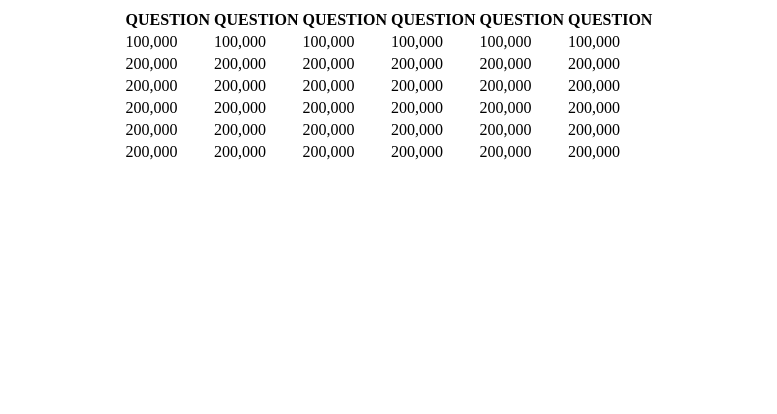
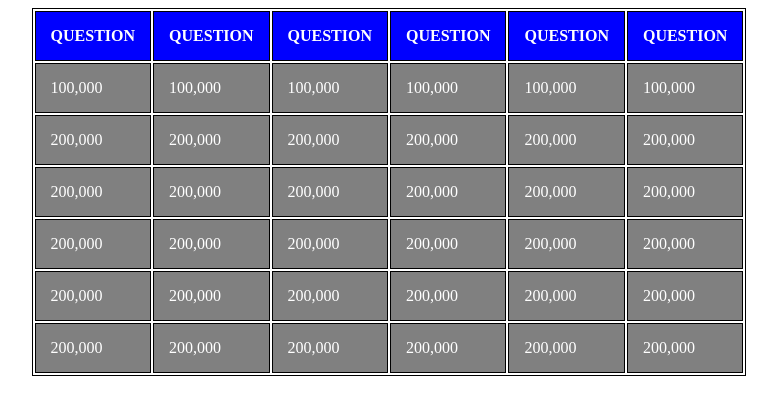
Before and after one commit to mikeyriver/mikeyriver.github.io, a plain HTML site: page jeopardy.html in a window 1280 px wide. Shown: the whole page, without its empty margins (251-1028 px from the left). Drawn offline with Linux system fonts and the light colour scheme; no server answers.

Commit message:
forgot to update css lel

```diff
--- a/lab2.css
+++ b/lab2.css
@@ -1,3 +1,26 @@
+
+table, th, td {
+    border: 1px solid black;
+}
+th, td {
+    padding: 15px;
+}
+
+.qhead{
+		background-color: blue;
+}
+
+.qhead p {
+	color: white;
+}
+
+.tdanswer {
+	background-color: grey;
+}
+
+.tdanswer p{
+	color: white;
+}
 
 .wrapper{
 	max-width: 1256px;
```
